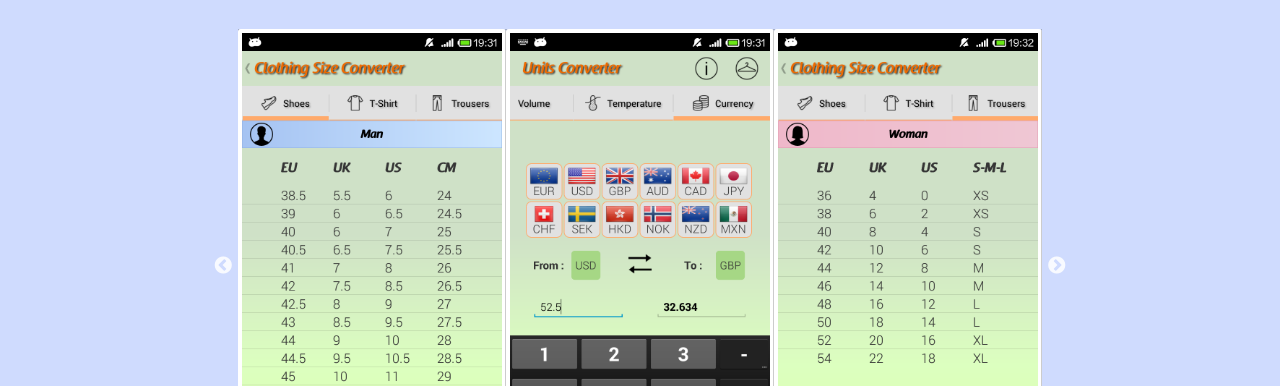
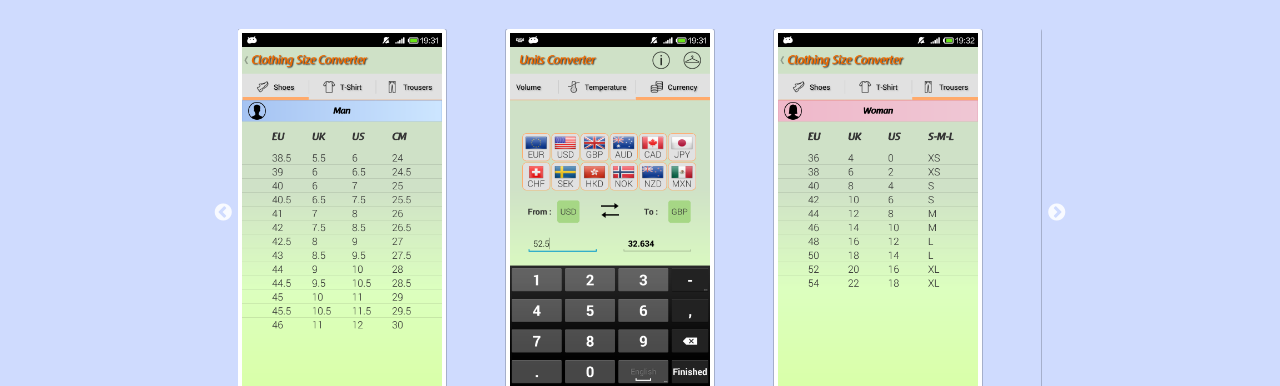
Before and after one commit to grazianogrespan/grazianogrespan.github.io, a plain HTML site: page index.html in a window 1280 px wide. Shown: the part 414-800 px from the top of the page. Drawn offline with Linux system fonts and the light colour scheme.

Commit message:
Update main.css

```diff
--- a/css/main.css
+++ b/css/main.css
@@ -9,6 +9,10 @@ u,b {
 .tab-bar h1 {
   font-family: 'Lato', sans-serif;
   font-size:150% !important;
+}
+
+a img {
+  width:200px;
 }
 
 #google {
```
